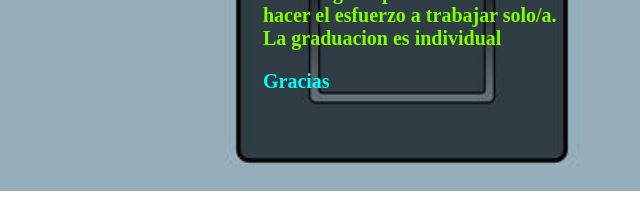
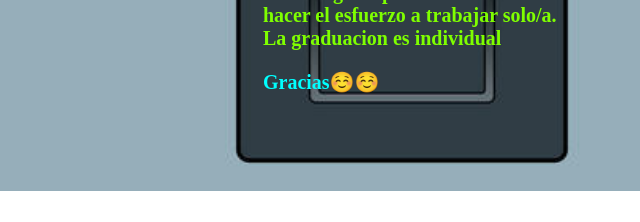
Before and after one commit to ElkinDesarrolloWeb/CodsJs, a plain HTML site: page index.html in a window 1280 px wide. Shown: the part 575-797 px from the top of the page, 238-878 px from the left. Drawn offline with Linux system fonts and the light colour scheme.

Commit message:
Update index.html

```diff
--- a/index.html
+++ b/index.html
@@ -6,7 +6,7 @@
 <body>
 
    <img src="img/bloqueo.jpg" alt="No disponible" style="width: 100%; height: auto;">
-   <h2 style="position: relative; margin-top: -17%; right: -39%; color: #7FFF00; font-size:20px; ">Ya no seguire pasando mas tareas<br>hacer el esfuerzo a trabajar solo/a.<br>La graduacion es individual<br><p style="color: #00ffff;">Gracias</p></h2>
+   <h2 style="position: relative; margin-top: -17%; right: -39%; color: #7FFF00; font-size:20px; ">Ya no seguire pasando mas tareas<br>hacer el esfuerzo a trabajar solo/a.<br>La graduacion es individual<br><p style="color: #00ffff;">Gracias☺️☺️</p></h2>
 
 </body>
 </html>
```
